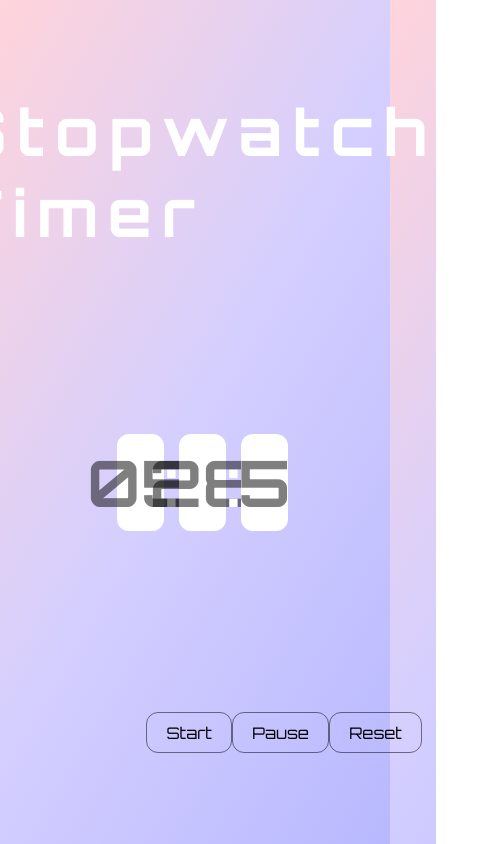
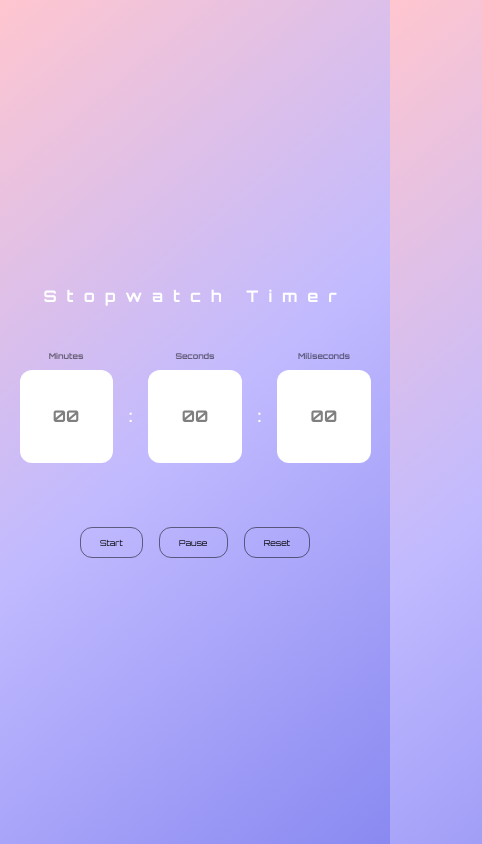
Before and after one commit to it-Shoeb/PRODIGY_WB_2, a plain HTML site: page index.html in a window 390 px wide. Shown: the whole page, 482 px wide, since content can reach past the window. Drawn offline with Linux system fonts and the light colour scheme.

Commit message:
Finalize the stopwatch project

```diff
--- a/index.html
+++ b/index.html
@@ -18,11 +18,11 @@
     <div class="heading">Stopwatch Timer</div>
 
     <div class="stopwatch-container">
-        <div class="hh">05</div>
+        <div class="hh num">00</div>
         <div class="colon">:</div>
-        <div class="mm">28</div>
+        <div class="mm num">00</div>
         <div class="colon">:</div>
-        <div class="ss">10</div>
+        <div class="ss num">00</div>
     </div>
 
     <div class="stopwatch-cta">
--- a/script.js
+++ b/script.js
@@ -2,31 +2,61 @@ let hour = document.querySelector('.hh')
 let minute = document.querySelector('.mm')
 let second = document.querySelector('.ss')
 
-let hh = 1
-let mm = 1
-let ss = 1
+let start = document.querySelector('.start')
+let pause = document.querySelector('.pause')
+let reset = document.querySelector('.reset')
 
-function timer(){
+let h = 0
+let m = 0
+let s = 0
+
+function timer(hh, mm, ss){
     let intervalTimer = setInterval(() => {
 
-        if(ss >= 60){
+
+        if(ss >= 61){
             ss = 1
             mm = mm + 1
             minute.textContent = mm
         }else if(mm >= 60){
-            mm = 1
+            mm = 0
             hh = hh + 1
             hour.textContent = hh
         }else if(hh > 12){
-            hh = 1
+            hh = 0
         }
 
         second.textContent = ss
 
         ss++
-    }, 1000);
+    }, 18);
 
+    pause.addEventListener('click', () => {
+        h=hh
+        m=mm
+        s=ss
+        h=hh
+        m=mm
+        s=ss
+        clearInterval(intervalTimer);
+    })
+
+    reset.addEventListener('click', () => {
+        hh= 0
+        mm= 0
+        ss= 0
+        clearInterval(intervalTimer)
+        hour.textContent = hh
+        minute.textContent = mm
+        second.textContent = ss
+        h=0
+        m=0
+        s=0
+
+    })
     // intervalTimer();
 }
 
-timer()
+start.addEventListener('click', () => {
+    timer(h, m, s);
+})
--- a/style.css
+++ b/style.css
@@ -1,24 +1,24 @@
 @import url('https://fonts.googleapis.com/css2?family=Orbitron:wght@400..900&display=swap');
 
-*{
+* {
     margin: 0;
     padding: 0;
     box-sizing: border-box;
 }
 
-body{
-    background: linear-gradient(120deg, rgb(255, 212, 219),rgb(212, 207, 255), rgb(184, 184, 255));
+body {
+    background: linear-gradient(140deg, rgb(255, 198, 207), rgb(193, 186, 255), rgb(137, 137, 241));
     width: 100vw;
     height: 100vh;
     overflow: hidden;
     display: flex;
     flex-direction: column;
     align-items: center;
-    justify-content: space-around;
+    justify-content: center;
     font-family: 'Orbitron';
 }
 
-.heading{
+.heading {
     font-size: 4rem;
     font-weight: bold;
     color: white;
@@ -26,21 +26,26 @@ body{
     margin: 0;
 }
 
-.stopwatch-container,  .stopwatch-cta{
+.stopwatch-container,
+.stopwatch-cta {
     display: flex;
     align-items: center;
-    justify-content: space-between;
+    justify-content: center;
 }
 
-.stopwatch-container{
+.stopwatch-container {
     width: 40%;
+    position: relative;
+    margin-block: 4rem;
 }
 
-.stopwatch-cta{
+.stopwatch-cta {
     width: 25%;
 }
 
-.hh, .mm,.ss{
+.hh,
+.mm,
+.ss {
     display: flex;
     align-items: center;
     justify-content: center;
@@ -51,58 +56,142 @@ body{
     background-color: white;
     font-size: 4rem;
     font-weight: bold;
-    color: rgba(0,0,0,0.5);
+    color: rgba(0, 0, 0, 0.5);
+    transition: .8s all;
 }
 
-.colon{
+.colon {
     font-size: 4rem;
     font-weight: bold;
     color: white;
 }
 
-.stopwatch-cta{
+.num::before{
+    content: '';
+    font-size: clamp(.5rem, 1vw, 100px);
+    text-align: center;
+    position: absolute;
+    top: -20%;
+    width: 90%;
+}
+.hh::before{
+    content: "Minutes";
+}
+.mm::before{
+    content: "Seconds";
+}
+.ss::before{
+    content: "Miliseconds";
+}
+
+.stopwatch-cta {
     display: flex;
     align-items: center;
+    justify-content: center;
 }
 
-.start{
-    border: solid 1px rgba(0,0,0,0.5);
+.start,
+.pause,
+.reset {
+    border: solid 1px rgba(0, 0, 0, 0.5);
     padding: .6rem 1.2rem;
     border-radius: 12px;
     transition: .5s all;
+    margin-inline: 1rem;
+    cursor: pointer;
 }
 
-.start:hover{
+
+.start:hover,
+.pause:hover,
+.reset:hover {
     background-color: white;
     box-shadow: white 1px 1px 8px 1px;
     border-color: white;
     transition: .5s all;
 }
 
-.pause{
-    border: solid 1px rgba(0,0,0,0.5);
-    padding: .6rem 1.2rem;
-    border-radius: 12px;
-    transition: .5s all;
+.colon {
+    margin-inline: 2rem;
 }
 
-.pause:hover{
-    background-color: white;
-    box-shadow: white 1px 1px 8px 1px;
-    border-color: white;
-    transition: .5s all;
+@media (max-width:1280px) {
+    .hh,
+    .mm,
+    .ss,
+    .colon {
+        font-size: 3rem;
+    }
+
+    .stopwatch-cta{
+        margin-inline: auto;
+    }
+
+    .start,
+    .pause,
+    .reset {
+        font-size: 1rem;
+        margin-inline: .5rem;
+    }
+
 }
 
-.reset{
-    border: solid 1px rgba(0,0,0,0.5);
-    padding: .6rem 1.2rem;
-    border-radius: 12px;
-    transition: .5s all;
+@media (max-width:720px) {
+    .heading {
+        text-align: center;
+    }
+
+    .hh,
+    .mm,
+    .ss,
+    .colon {
+        font-size: 2rem;
+    }
+
+
+    .stopwatch-container {
+        width: 80%;
+        margin-inline: auto;
+    }
+
+    .stopwatch-cta {
+        margin-inline: auto;
+        width: 60%;
+
+    }
+
 }
 
-.reset:hover{
-    background-color: white;
-    box-shadow: white 1px 1px 8px 1px;
-    border-color: white;
-    transition: .5s all;
+@media (max-width:480px) {
+    .heading {
+        text-align: center;
+        font-size: 1rem;
+    }
+
+    .hh,
+    .mm,
+    .ss,
+    .colon {
+        font-size: 1rem;
+    }
+
+    .colon {
+        margin-inline: 1rem;
+    }
+
+    .stopwatch-container {
+        width: 90%;
+        margin-inline: auto;
+    }
+
+    .stopwatch-cta {
+        margin-inline: auto;
+        width: 80%;
+    }
+
+    .start,
+    .pause,
+    .reset {
+        font-size: .5rem;
+    }
 }
```
